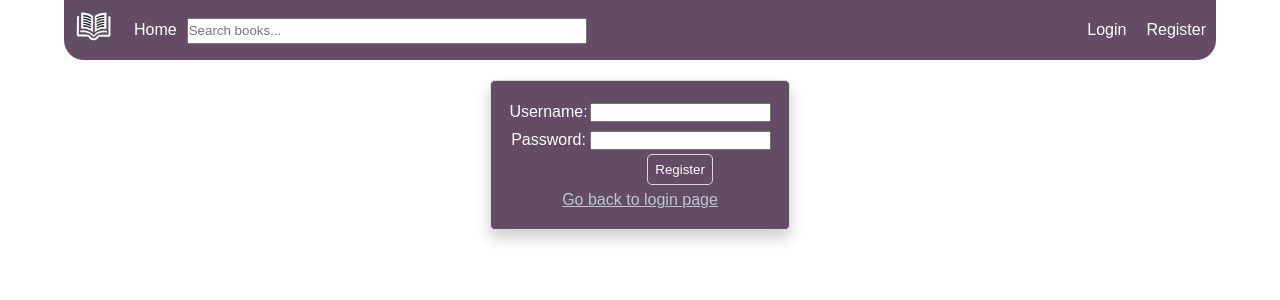
After one commit to jsumrs/book-search-engine, a PHP site: page /register.php in a window 1280 px wide. The commit adds this page. Shown: the top 300 px of the page. Run offline with PHP 8.4, Linux system fonts and the light colour scheme.

Commit message:
Add login and register functionality.

```diff
--- a/main.css
+++ b/main.css
@@ -22,15 +22,39 @@
 }
 
 body {
-    font-family:Arial, Helvetica, sans-serif;
+    font-family: Arial, Helvetica, sans-serif;
     line-height: 1.6;
 }
 
-tr td{
-    border-style: solid;
-    border-width: 3px;
+
+.account-form {
+    background-color: var(--english-violet);
+    color: white;
+    margin: 20px auto;
+    box-shadow: 0 8px 15px rgba(0, 0, 0, 0.2);
+    border: 1px solid #ddd;
     border-radius: 5px;
+    padding: 1rem;
+    text-align: center;
+    display: flex;
+    flex-direction: column;
+    align-items: center;
+    width: 300px;
 }
+
+.account-form button {
+    background-color: var(--english-violet);
+    color: white;
+    border: 1px solid #ddd;
+    border-radius: 5px;
+    padding: 7px;
+    text-align: center;
+    transition: background-color 0.3s ease, color 0.3s ease;
+}
+.account-form #link {
+    color: var(--ash-gray);
+}
+
 
 .navbar {
     list-style-type: none;
@@ -45,6 +69,7 @@ tr td{
     top: 0;
     position: sticky;
     z-index: 1000;
+    border-radius: 0px 0px 20px 20px;
 }
 
 .navbar li {
@@ -57,9 +82,10 @@ tr td{
     padding: 10px;
     display: block;
     transition: background-color 0.3s ease, color 0.3s ease;
+    border-radius: 20px;
 }
 
-.navbar a:hover {
+.navbar a:hover, .account-form button:hover {
     background-color: var(--licorice);
     color: var(--nyanza);
 }
@@ -76,6 +102,7 @@ tr td{
 .user-buttons {
     margin-left: auto;
 }
+
 
 #navbar-logo-anchor {
     padding: 0;
@@ -98,6 +125,12 @@ tr td{
     background-color: --var(--nyanza);
 }
 
+#search-output tr td {
+    border-style: solid;
+    border-width: 3px;
+    border-radius: 5px;
+}
+
 #welcome-banner {
     text-align: center;
     margin: 20px auto;
--- a/navbar.php
+++ b/navbar.php
@@ -1,5 +1,7 @@
 <?php
-session_start();
+if (session_status() === PHP_SESSION_NONE){
+    session_start();
+}
 if (isset($_SESSION['username'])) {
     $username = $_SESSION['username'];
 }
@@ -8,8 +10,7 @@ if (isset($_SESSION['username'])) {
     <ul class="navbar">
         <li><a id="navbar-logo-anchor" href="index.php"><img class="navbar-logo" src="images/android-chrome-512x512.png" alt="Company Logo: an open book"></a></li>
         <li><a href="index.php">Home</a></li>
-        <li><a href="#">Browse</a></li>
-        <li id="">
+        <li>
             <form action="search.php" method="GET">
                 <input id="navbar-search-box" name="search_query" type="text" placeholder="Search books..." />
             </form>
@@ -17,11 +18,13 @@ if (isset($_SESSION['username'])) {
         <?php
         if (isset($username)) {
             echo "<li class='user-buttons'><a href='user_library.php'>My Library</a></li>";
+            echo "<li class='user-buttons'><a href='logout.php'>Logout</a></li>";
         } else {
             echo "<li class='user-buttons'><a href='login.php'>Login</a></li>";
             echo "<li class='user-button'><a href='register.php'>Register</a></li>";
         }
         ?>
+
     </ul>
 </nav>
 <script src="search.js"></script>
--- /dev/null
+++ b/register.php
@@ -0,0 +1,45 @@
+<?php if (session_status() === PHP_SESSION_NONE){session_start();} ?>
+<!DOCTYPE html>
+<html lang="en">
+
+<head>
+    <meta charset="UTF-8">
+    <meta name="viewport" content="width=device-width, initial-scale=1.0">
+    <link rel="stylesheet" href="main.css">
+    <link rel="icon" type="image/x-icon" href="images/favicon.ico">
+    <title>Register</title>
+</head>
+
+<body>
+    <?php include 'navbar.php'; ?>
+    <div class="account-form">
+    <form action="process_register.php" method="post">
+        <table>
+            <tr>
+                <td>Username: </td>
+                <td><input type="text" name="username"></td>
+            </tr>
+            <tr>
+                <td>Password: </td>
+                <td><input type="password" name="password"></td>
+            </tr>
+            <tr>
+                <td id="invalid-input">
+                    <?php
+                    if (isset($_SESSION['name_taken'])) {
+                        echo "That username is taken!";
+                        unset($_SESSION['name_taken']);
+                    }
+                    ?>
+                </td>
+                <td>
+                    <button name="submit">Register</button>
+                </td>
+            </tr>
+        </table>
+        <a id="link" href="login.php">Go back to login page</a>
+    </form>
+    </div>
+</body>
+
+</html>
--- a/search.php
+++ b/search.php
@@ -11,9 +11,9 @@
 </head>
 
 <body>
-    <?php include 'navbar.php'; ?> <!-- This should be kept at the top of <body> -->
+    <!-- This should be kept at the top of <body> -->
+    <?php include 'navbar.php'; ?>
     <table id="search-output">
-
         <?php if (!empty($_GET['search_query'])) {
             $search_query = htmlspecialchars($_GET['search_query']);
             echo "<script type='text/javascript'> fireFetch('{$search_query}') </script>";
```
Also changed, not shown: login.php (added, +43 -0 lines), logout.php (added, +11 -0 lines), process_login.php (added, +30 -0 lines), process_register.php (added, +34 -0 lines). Lines whose indentation alone changed are shown as unchanged.
